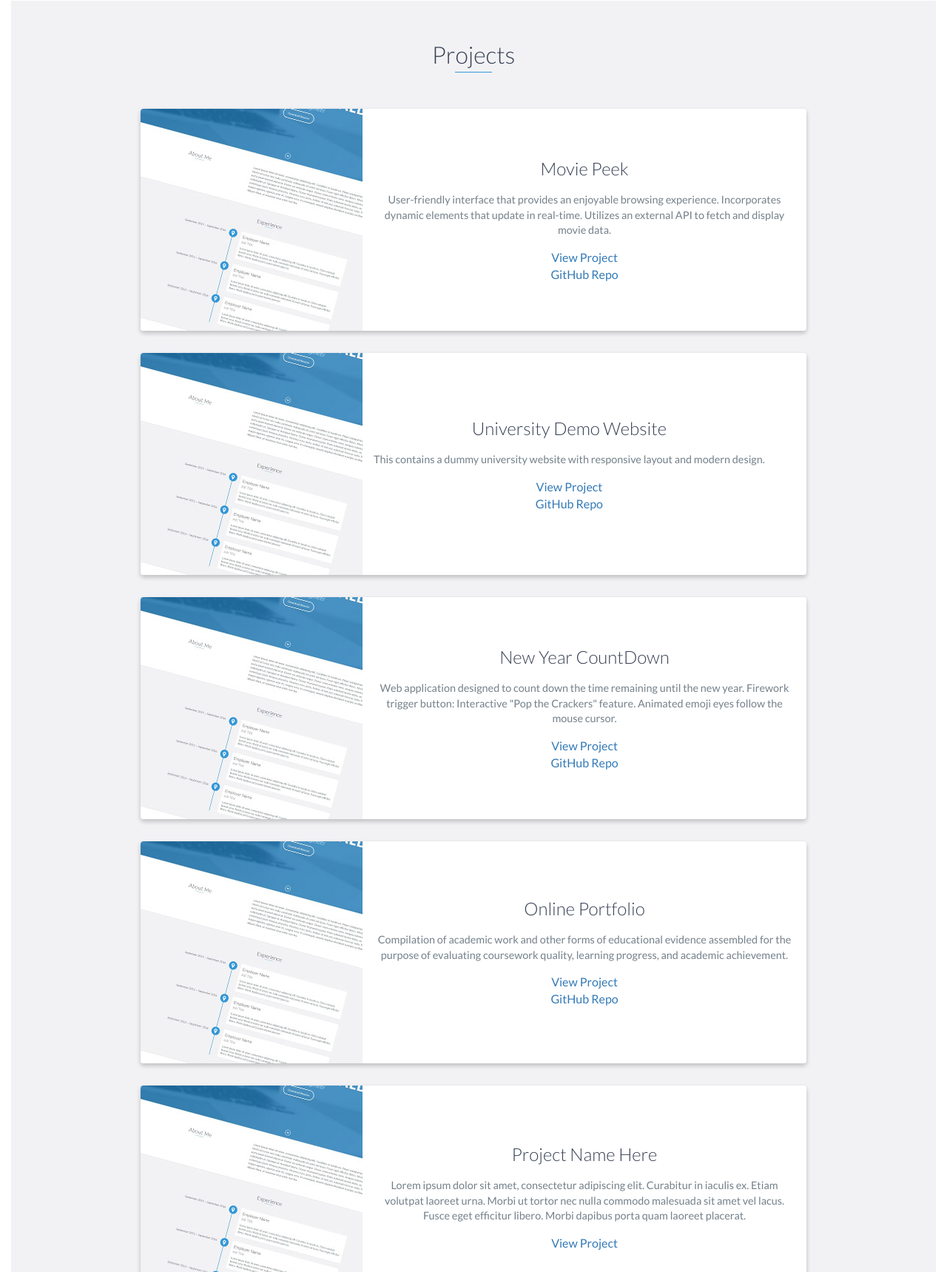
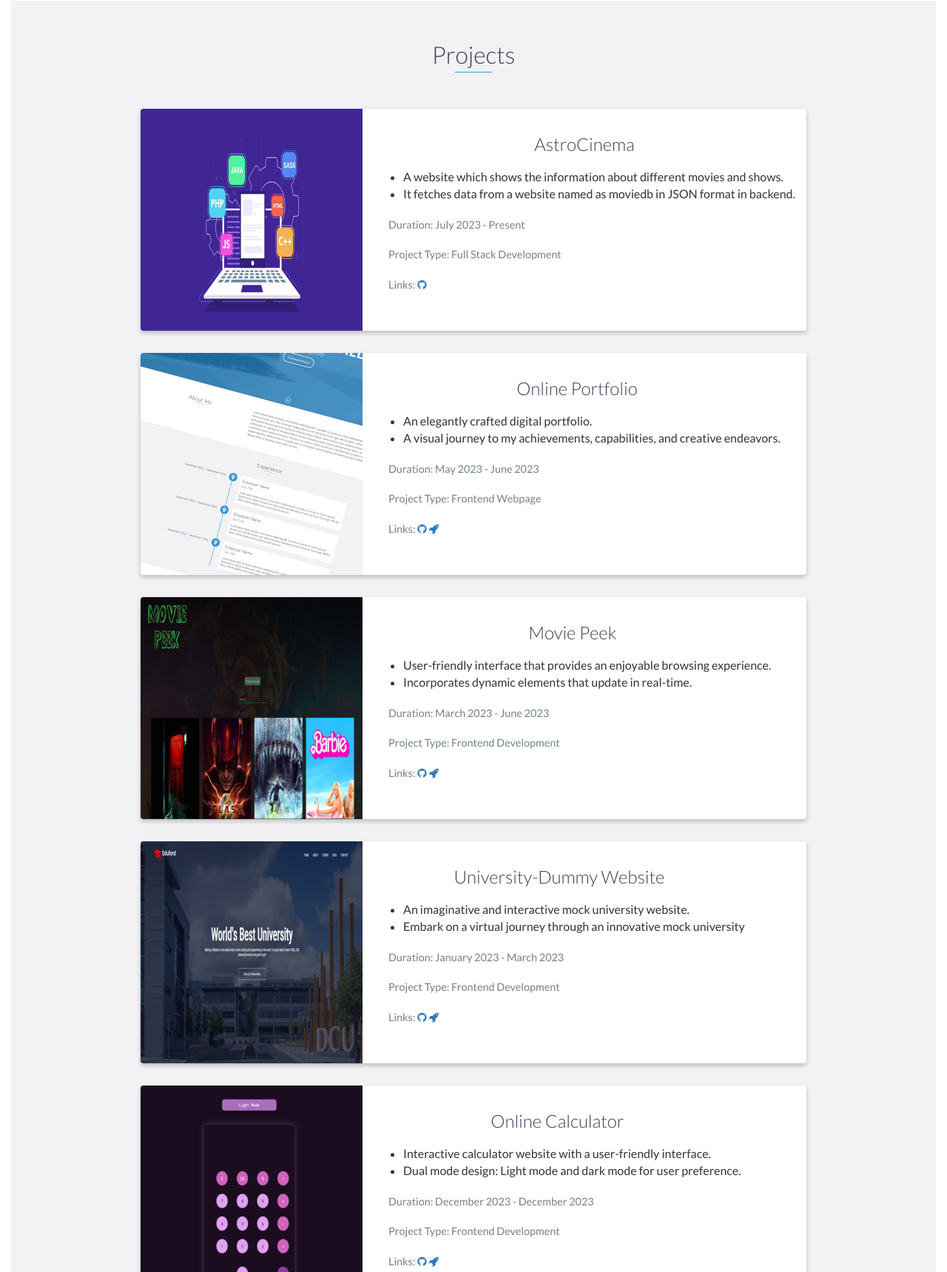
Before and after one commit to nikita2880/Portfolioo, a website: page index.html in a window 1280 px wide. Shown: the part 1891-3610 px from the top of the page at 74% size. Drawn offline with nearby package versions, Linux system fonts and the light colour scheme.

Commit message:
Added images.

```diff
--- a/index.html
+++ b/index.html
@@ -5,9 +5,9 @@
     <meta charset="utf-8">
     <meta http-equiv="X-UA-Compatible" content="IE=edge">
     <meta name="viewport" content="width=device-width, initial-scale=1">
-    <title>My Portfolio</title>
-	<link rel="shortcut icon" href="favicon.ico" type="image/x-icon">
-	<link rel="icon" href="favicon.ico" type="image/x-icon">
+    <title>Nikita's Portfolio</title>
+	<link rel="shortcut icon" href="favicon.ico" type="images/x-icon" img>
+    <link rel="icon" type="image/x-icon" href="images/favicon.ico">
     <link href="https://fonts.googleapis.com/css?family=Lato:300,400,700,900" rel="stylesheet">
     <link rel="stylesheet" href="libs/font-awesome/css/font-awesome.min.css">
     <link href="css/bootstrap.min.css" rel="stylesheet">
@@ -50,7 +50,7 @@
         <div id="lead-content">
             <h1>Nikita Sharma</h1>
             <h2>Software Engineer</h2>
-            <a href="#" class="btn-rounded-white">Download Resume</a>
+            <a href="https://drive.google.com/file/d/1i6J10B6miHigP6Hjoztwctg5F7HG9bwt/view?usp=sharing" class="btn-rounded-white">Download Resume</a>
         </div>
         <!-- End #lead-content -->
 
@@ -139,12 +139,7 @@
                 <li>
                     Score: 84.2%
                 </li>
-                <!-- <li>
-                    Lorem ipsum dolor sit amet, consectetur adipiscing elit.
-                </li>
-                <li>
-                    Lorem ipsum dolor sit amet, consectetur adipiscing elit.
-                </li> -->
+
             </ul>
 
             <h3>G.R.M Sr. Secondary School,Bareilly</h3>
@@ -154,12 +149,6 @@
                 <li>
                     Score: 8.6 CGPA
                 </li>
-                <!-- <li>
-                    Lorem ipsum dolor sit amet, consectetur adipiscing elit.
-                </li>
-                <li>
-                    Lorem ipsum dolor sit amet, consectetur adipiscing elit.
-                </li> -->
             </ul>
 
         </div>
@@ -173,57 +162,21 @@
             <div class="row">
                 <div class="project shadow-large">
                     <div class="project-image">
-                        <img src="images/project.jpg" />
+                        <img src="images/astro.png" />
                     </div>
                     <!-- End .project-image -->
                     <div class="project-info">
-                        <h3>Movie Peek</h3>
-                        <p>
-                              User-friendly interface that provides an enjoyable browsing experience.
-                              Incorporates dynamic elements that update in real-time.
-                              Utilizes an external API to fetch and display movie data.
+                        <h3>AstroCinema</h3>
+                        <ul style="text-align: left;">
+                            <li>A website which shows the information about different movies and shows.</li>
+                            <li>It fetches data from a website named as moviedb in JSON format in backend.</li>
+                        </ul>
+                        <p style="text-align: left;margin:20px ;" >Duration: July 2023 - Present</p>
+                        <p style="text-align: left;margin:20px ;">Project Type: Full Stack Development</p>
+                        <p style="text-align: left;margin:20px ;">Links:
+                            <a href="https://github.com/nikita2880/AstroCinema.git" target="_blank"><i class="fa fa-github" aria-hidden="true"></i></a>
+                            <!-- <a href="https://nikita2880.github.io/Portfolio/" target="_blank"><i class="fa fa-rocket" aria-hidden="true"></i></a> -->
                         </p>
-                        <a href="https://moviepeek.netlify.app/">View Project</a><br>
-
-                        <a href="https://github.com/nikita2880/MoviePeek">GitHub Repo</a>
-                    </div>
-                    <!-- End .project-info -->
-                </div>
-                <!-- End .project -->
-
-                <div class="project shadow-large">
-                    <div class="project-image">
-                        <img src="images/project.jpg" />
-                    </div>
-                    <!-- End .project-image -->
-                    <div class="project-info">
-                        <h3>University Demo Website</h3>
-                        <p>
-                            This contains a dummy university website with responsive layout and modern design.
-                        </p>
-                        <a href="https://nikita2880.github.io/University-DummyWebsite/">View Project</a><br>
-
-                        <a href="https://github.com/nikita2880/University-DummyWebsite.git">GitHub Repo</a>
-                    </div>
-                    <!-- End .project-info -->
-                </div>
-                <!-- End .project -->
-
-                <div class="project shadow-large">
-                    <div class="project-image">
-                        <img src="images/project.jpg" />
-                    </div>
-                    <!-- End .project-image -->
-                    <div class="project-info">
-                        <h3>New Year CountDown</h3>
-                        <p>
-                            Web application designed to count down the time remaining until the new year.
-                            Firework trigger button: Interactive "Pop the Crackers" feature.
-                            Animated emoji eyes follow the mouse cursor.
-                        </p>
-                        <a href="https://nikita2880.github.io/New-Year-Countdown/">View Project</a><br>
-
-                        <a href="https://github.com/nikita2880/New-Year-Countdown.git">GitHub Repo</a>
                     </div>
                     <!-- End .project-info -->
                 </div>
@@ -236,13 +189,16 @@
                     <!-- End .project-image -->
                     <div class="project-info">
                         <h3>Online Portfolio</h3>
-                        <p>
-                            Compilation of academic work and other forms of educational evidence assembled for the purpose of evaluating coursework quality,
-                            learning progress, and academic achievement.
+                        <ul style="text-align: left;">
+                            <li>An elegantly crafted digital portfolio.</li>
+                            <li>A visual journey to my achievements, capabilities, and creative endeavors.</li>
+                        </ul>
+                        <p style="text-align: left;margin:20px ;" >Duration: May 2023 - June 2023</p>
+                        <p style="text-align: left;margin:20px ;">Project Type: Frontend Webpage </p>
+                        <p style="text-align: left;margin:20px ;">Links:
+                            <a href="https://github.com/nikita2880/Portfolio.git" target="_blank"><i class="fa fa-github" aria-hidden="true"></i></a>
+                            <a href="https://nikita2880.github.io/Portfolio/" target="_blank"><i class="fa fa-rocket" aria-hidden="true"></i></a>
                         </p>
-                        <a href="https://nikita2880.github.io/Portfolio/">View Project</a><br>
-
-                        <a href="https://github.com/nikita2880/Portfolio.git">GitHub Repo</a>
                     </div>
                     <!-- End .project-info -->
                 </div>
@@ -250,19 +206,94 @@
 
                 <div class="project shadow-large">
                     <div class="project-image">
-                        <img src="images/project.jpg" />
+                        <img src="images/moviepeek.png" />
                     </div>
                     <!-- End .project-image -->
                     <div class="project-info">
-                        <h3>Project Name Here</h3>
-                        <p>
-                            Lorem ipsum dolor sit amet, consectetur adipiscing elit. Curabitur in iaculis ex. Etiam volutpat laoreet urna. Morbi ut tortor nec nulla commodo malesuada sit amet vel lacus. Fusce eget efficitur libero. Morbi dapibus porta quam laoreet placerat.
+                        <h3>Movie Peek</h3>
+                        <ul style="text-align: left;">
+                            <li>User-friendly interface that provides an enjoyable browsing experience.</li>
+                            <li>Incorporates dynamic elements that update in real-time.</li>
+                        </ul>
+                        <p style="text-align: left;margin:20px ;" >Duration: March 2023 - June 2023</p>
+                        <p style="text-align: left;margin:20px ;">Project Type: Frontend Development </p>
+                        <p style="text-align: left;margin:20px ;">Links:
+                            <a href="https://github.com/nikita2880/MoviePeek" target="_blank"><i class="fa fa-github" aria-hidden="true"></i></a>
+                            <a href="https://moviepeek.netlify.app/" target="_blank"><i class="fa fa-rocket" aria-hidden="true"></i></a>
                         </p>
-                        <a href="#">View Project</a>
                     </div>
                     <!-- End .project-info -->
                 </div>
                 <!-- End .project -->
+
+                <div class="project shadow-large">
+                    <div class="project-image">
+                        <img src="images/university.png" />
+                    </div>
+                    <!-- End .project-image -->
+                    <div class="project-info">
+                        <h3>University-Dummy Website</h3>
+                        <ul style="text-align: left;">
+                            <li>An imaginative and interactive mock university website.</li>
+                            <li>Embark on a virtual journey through an innovative mock university</li>
+                        </ul>
+                        <p style="text-align: left;margin:20px ;" >Duration: January 2023 - March 2023</p>
+                        <p style="text-align: left;margin:20px ;">Project Type: Frontend Development </p>
+                        <p style="text-align: left;margin:20px ;">Links:
+                            <a href="https://github.com/nikita2880/University-DummyWebsite.git" target="_blank"><i class="fa fa-github" aria-hidden="true"></i></a>
+                            <a href="https://nikita2880.github.io/University-DummyWebsite/" target="_blank"><i class="fa fa-rocket" aria-hidden="true"></i></a>
+                        </p>
+                    </div>
+                    <!-- End .project-info -->
+                </div>
+                <!-- End .project -->
+
+                <div class="project shadow-large">
+                    <div class="project-image">
+                        <img src="images/calculator.png" />
+                    </div>
+                   <!-- End .project-image -->
+                    <div class="project-info">
+                        <h3>Online Calculator</h3>
+                        <ul style="text-align: left;">
+                            <li>Interactive calculator website with a user-friendly interface.</li>
+                            <li>Dual mode design: Light mode and dark mode for user preference.</li>
+                        </ul>
+                        <p style="text-align: left;margin:20px ;" >Duration: December 2023 - December 2023</p>
+                        <p style="text-align: left;margin:20px ;">Project Type: Frontend Development </p>
+                        <p style="text-align: left;margin:20px ;">Links:
+                            <a href="https://github.com/nikita2880/Calculator.git" target="_blank"><i class="fa fa-github" aria-hidden="true"></i></a>
+                            <a href="https://nikita2880.github.io/Calculator/" target="_blank"><i class="fa fa-rocket" aria-hidden="true"></i></a>
+                        </p>
+
+                    </div>
+                   <!-- End .project-info  -->
+                </div>
+                <!-- End .project  -->
+
+                <div class="project shadow-large">
+                    <div class="project-image">
+                        <img src="images/newyear.png" />
+                    </div>
+                    <!-- End .project-image -->
+                    <div class="project-info">
+                        <h3>New Year CountDown</h3>
+                        <ul style="text-align: left;">
+                            <li>Web application designed to count down the time remaining until new year.</li>
+                            <li>Firework trigger button, Animated emoji eyes follow the mouse cursor.</li>
+                        </ul>
+                        <p style="text-align: left;margin:20px ;" >Duration: September 2023 - November 2023</p>
+                        <p style="text-align: left;margin:20px ;">Project Type: Frontend Development </p>
+                        <p style="text-align: left;margin:20px ;">Links:
+                            <a href="https://github.com/nikita2880/New-Year-Countdown.git" target="_blank"><i class="fa fa-github" aria-hidden="true"></i></a>
+                            <a href="https://nikita2880.github.io/New-Year-Countdown/" target="_blank"><i class="fa fa-rocket" aria-hidden="true"></i></a>
+                        </p>
+                    </div>
+                    <!-- End .project-info -->
+                </div>
+                <!-- End .project -->
+
+
             </div>
         </div>
     </div>
@@ -271,13 +302,18 @@
     <div id="skills">
         <h2 class="heading">Skills</h2>
         <ul>
+            <li>C++</li>
+            <li>C</li>
+            <li>HTML</li>
+            <li>CSS</li>
             <li>JavaScript</li>
+            <li>TypeScript</li>
+            <li>WordPress</li>
+            <li>React.js</li>
+            <li>Git/GitHub</li>
+            <li>SQL</li>
             <li>Python</li>
-            <li>Node.js</li>
-            <li>AngularJs</li>
-            <li>React</li>
-            <li>C</li>
-            <li>C++</li>
+            <li>MS Excel</li>
         </ul>
     </div>
     <!-- End #skills -->
--- a/scss/styles.scss
+++ b/scss/styles.scss
@@ -1,15 +1,4 @@
-/*!
-    Title: Dev Portfolio Template
-    Version: 1.2.2
-    Last Change: 03/25/2020
-    Author: Ryan Fitzgerald
-    Repo: https://github.com/RyanFitzgerald/devportfolio-template
-    Issues: https://github.com/RyanFitzgerald/devportfolio-template/issues
 
-    Description: This file contains all the styles associated with the page
-    that don't come from third party libraries. This file gets compiled using
-    Gulp and send to the /css folder which is then loaded on the page.
-*/
 /*
     File Contents:
 
@@ -34,18 +23,18 @@
 */
 
 // Define base and accent colors
-$base-color: #3498db;
+$base-color: #70eedd;
 $base-color-hover: darken($base-color, 10%);
 
 // Define background colors
 $background: #fff;
-$background-alt: #f2f2f5;
+$background-alt: #d9edf3;
 
 // Define border colors
 $border: #dcd9d9;
 
 // Define text colors
-$heading: #374054;
+$heading: #28555c;
 $text: #74808a;
 
 /*
@@ -672,6 +661,7 @@ footer {
         color: $text;
         margin: 0 0 15px 0;
         font-size: 0.9em;
+        text-align: left;
     }
 }
 
```
Also changed, not shown: images/astro.png (added), images/calculator.png (added), images/favicon.ico (added), images/lead-bg.jpg, images/moviepeek.png (added), images/newyear.png (added), images/university.png (added).
